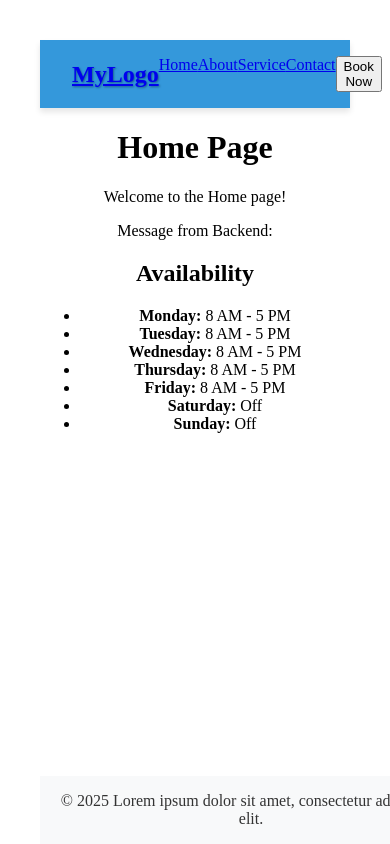
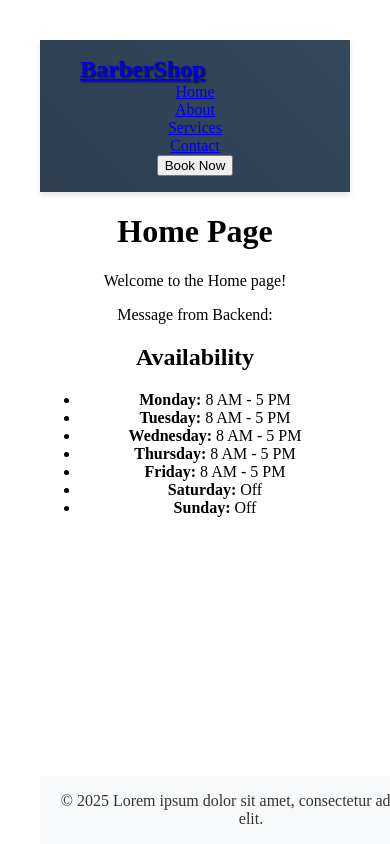
Before and after one commit to adrianlagarto/Blendz-By-JJ, a React (Vite) app in the folder client/: page / in a window 390 px wide. Built offline with nearby package versions, Linux system fonts and the light colour scheme.

Commit message:
modify_frontend_admin_in_clent

```diff
--- a/client/src/components/Navbar.jsx
+++ b/client/src/components/Navbar.jsx
@@ -7,28 +7,28 @@
   return (
     <nav className="navbar">
       <div className="navbar__logo">
-        <Link to="/" className="navbar__link">
-          MyLogo
+        <Link to="/" className="navbar__link" aria-label="Home">
+          <i className="fas fa-cut"></i> BarberShop
         </Link>
       </div>
       <ul className="navbar__menu">
         <li className="navbar__item">
-          <Link to="/" className="navbar__link">
+          <Link to="/" className="navbar__link" aria-label="Home">
             Home
           </Link>
         </li>
         <li className="navbar__item">
-          <Link to="/about" className="navbar__link">
+          <Link to="/about" className="navbar__link" aria-label="About">
             About
           </Link>
         </li>
         <li className="navbar__item">
-          <Link to="/service" className="navbar__link">
-            Service
+          <Link to="/services" className="navbar__link" aria-label="Services">
+            Services
           </Link>
         </li>
         <li className="navbar__item">
-          <Link to="/contact" className="navbar__link">
+          <Link to="/contact" className="navbar__link" aria-label="Contact">
             Contact
           </Link>
         </li>
--- a/client/src/components/Navbar.scss
+++ b/client/src/components/Navbar.scss
@@ -1,9 +1,13 @@
 // Variables
-$primary-color: #3498db;
-$secondary-color: #2c3e50;
+$primary-color: #2c3e50;
+$secondary-color: #e74c3c;
 $font-color: #ffffff;
 $hover-color: lighten($secondary-color, 20%);
 $shadow-color: rgba(0, 0, 0, 0.1);
+$gradient-start: #2c3e50;
+$gradient-end: #34495e;
+$font-family: "Playfair Display", serif;
+$accent-color: #c0392b;
 
 // Navbar Styles
 .navbar {
@@ -11,14 +15,21 @@
   justify-content: space-between;
   align-items: center;
   padding: 1rem 2rem;
-  background: $primary-color;
+  background: linear-gradient(45deg, $gradient-start, $gradient-end);
   box-shadow: 0 4px 6px $shadow-color;
+  font-family: $font-family;
 
   &__logo {
     font-size: 1.5rem;
     font-weight: bold;
     color: $font-color;
     text-shadow: 1px 1px 2px darken($primary-color, 20%);
+    display: flex;
+    align-items: center;
+
+    i {
+      margin-right: 0.5rem;
+    }
   }
 
   &__menu {
@@ -36,14 +47,39 @@
         font-size: 1rem;
         padding: 0.5rem 1rem;
         border-radius: 4px;
-        transition: background-color 0.3s, color 0.3s, transform 0.3s;
+        transition: background-color 0.3s, color 0.3s, transform 0.3s,
+          box-shadow 0.3s;
 
         &:hover {
           background-color: $hover-color;
           color: $primary-color;
           transform: scale(1.05);
+          box-shadow: 0 4px 8px rgba(0, 0, 0, 0.2);
         }
       }
     }
   }
 }
+
+// Responsive Design
+@media (max-width: 768px) {
+  .navbar {
+    flex-direction: column;
+    align-items: flex-start;
+  }
+
+  .navbar__menu {
+    flex-direction: column;
+    width: 100%;
+
+    &__item {
+      margin: 0;
+      width: 100%;
+
+      &__link {
+        width: 100%;
+        text-align: center;
+      }
+    }
+  }
+}
--- a/client/src/pages/Admin/Admin.jsx
+++ b/client/src/pages/Admin/Admin.jsx
@@ -10,10 +10,12 @@
   };
 
   return (
-    <div>
-      <h1>Admin Page</h1>
-      <button onClick={handleLogoutClick}>Logout</button>
-    </div>
+    <>
+      <div>
+        <h1>Admin Page</h1>
+        <button onClick={handleLogoutClick}>Logout</button>
+      </div>
+    </>
   );
 };
 
--- a/client/src/pages/Booknow.jsx
+++ b/client/src/pages/Booknow.jsx
@@ -7,7 +7,7 @@
   useEffect(() => {
     const fetchSchedule = async () => {
       try {
-        const response = await axios.get("http://127.0.0.1:5070/Booknow");
+        const response = await axios.get("http://127.0.0.1:5070/booknow");
         setSchedule(response.data);
       } catch (error) {
         console.error("Error fetching schedule:", error);
```
Also changed, not shown: client/src/pages/Admin/ScheduleManager.jsx (added, +65 -0 lines), 1 other file (tests, documents, lock files or other folders).
